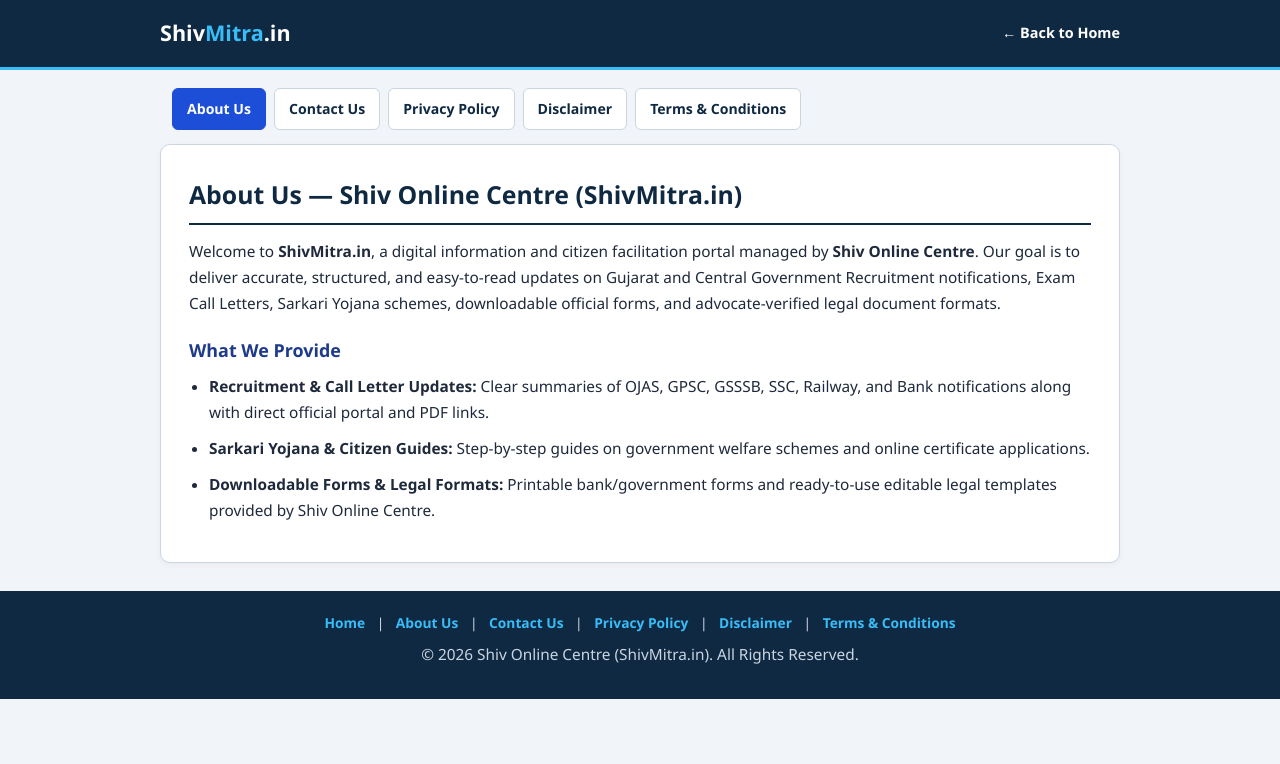
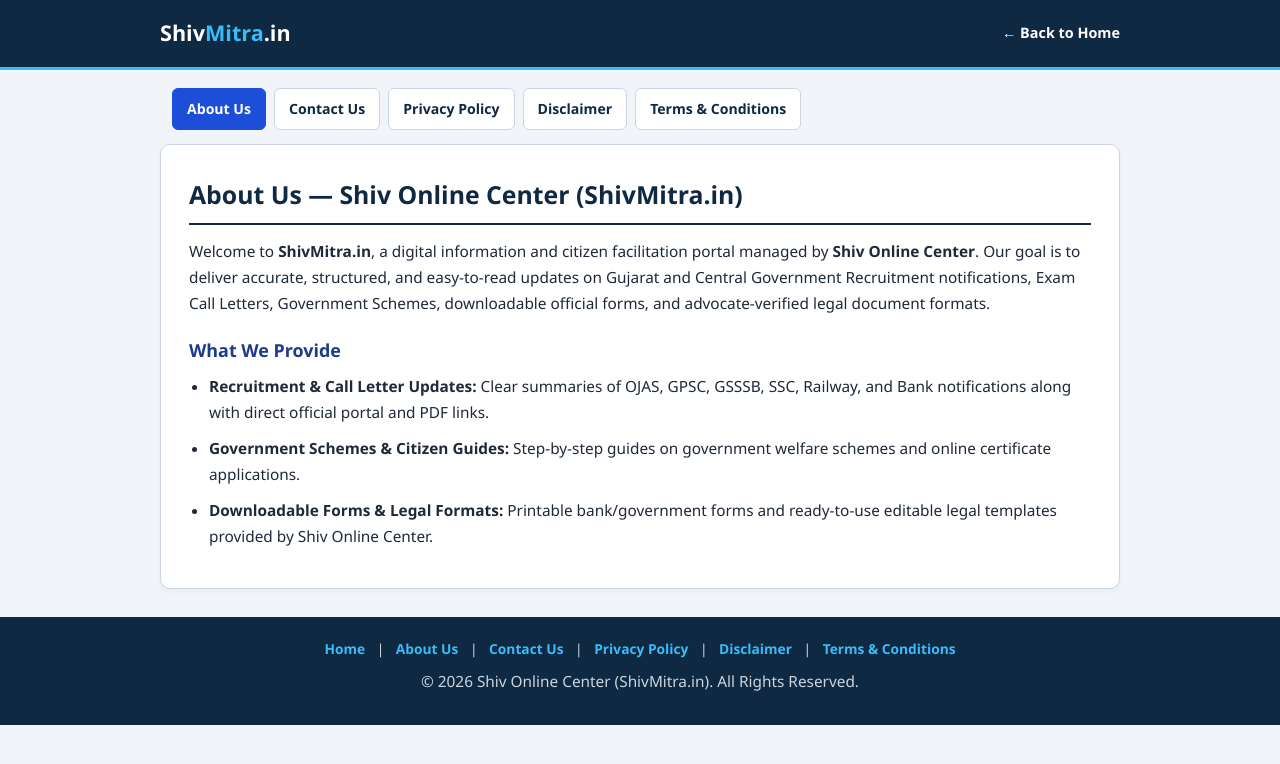
Before and after one commit to shivmitra03-max/Shiv-Mitra, a plain HTML site: page info.html in a window 1280 px wide. Drawn offline with Linux system fonts and the light colour scheme.

Commit message:
small update

```diff
--- a/info.html
+++ b/info.html
@@ -3,7 +3,7 @@
 <head>
   <meta charset="UTF-8" />
   <meta name="viewport" content="width=device-width, initial-scale=1.0" />
-  <title>Information & Policies | Shiv Online Centre (ShivMitra.in)</title>
+  <title>Information & Policies | Shiv Online Center (ShivMitra.in)</title>
   <style>
     * { box-sizing: border-box; margin: 0; padding: 0; font-family: 'Segoe UI', system-ui, sans-serif; }
     body { background: #f1f5f9; color: #1e293b; line-height: 1.7; }
@@ -63,31 +63,31 @@
     <a href="info.html?page=disclaimer">Disclaimer</a> |
     <a href="info.html?page=terms">Terms & Conditions</a>
   </div>
-  <p style="margin-top:8px;">&copy; 2026 Shiv Online Centre (ShivMitra.in). All Rights Reserved.</p>
+  <p style="margin-top:8px;">&copy; 2026 Shiv Online Center (ShivMitra.in). All Rights Reserved.</p>
 </footer>
 
 <script>
   const PAGES = {
     about: {
-      title: "About Us — Shiv Online Centre (ShivMitra.in)",
+      title: "About Us — Shiv Online Center (ShivMitra.in)",
       html: `
-        <h1>About Us — Shiv Online Centre (ShivMitra.in)</h1>
-        <p>Welcome to <strong>ShivMitra.in</strong>, a digital information and citizen facilitation portal managed by <strong>Shiv Online Centre</strong>. Our goal is to deliver accurate, structured, and easy-to-read updates on Gujarat and Central Government Recruitment notifications, Exam Call Letters, Sarkari Yojana schemes, downloadable official forms, and advocate-verified legal document formats.</p>
+        <h1>About Us — Shiv Online Center (ShivMitra.in)</h1>
+        <p>Welcome to <strong>ShivMitra.in</strong>, a digital information and citizen facilitation portal managed by <strong>Shiv Online Center</strong>. Our goal is to deliver accurate, structured, and easy-to-read updates on Gujarat and Central Government Recruitment notifications, Exam Call Letters, Government Schemes, downloadable official forms, and advocate-verified legal document formats.</p>
         <h2>What We Provide</h2>
         <ul>
           <li><strong>Recruitment & Call Letter Updates:</strong> Clear summaries of OJAS, GPSC, GSSSB, SSC, Railway, and Bank notifications along with direct official portal and PDF links.</li>
-          <li><strong>Sarkari Yojana & Citizen Guides:</strong> Step-by-step guides on government welfare schemes and online certificate applications.</li>
-          <li><strong>Downloadable Forms & Legal Formats:</strong> Printable bank/government forms and ready-to-use editable legal templates provided by Shiv Online Centre.</li>
+          <li><strong>Government Schemes & Citizen Guides:</strong> Step-by-step guides on government welfare schemes and online certificate applications.</li>
+          <li><strong>Downloadable Forms & Legal Formats:</strong> Printable bank/government forms and ready-to-use editable legal templates provided by Shiv Online Center.</li>
         </ul>
       `
     },
     contact: {
-      title: "Contact Us — Shiv Online Centre (ShivMitra.in)",
+      title: "Contact Us — Shiv Online Center (ShivMitra.in)",
       html: `
-        <h1>Contact Us — Shiv Online Centre</h1>
+        <h1>Contact Us — Shiv Online Center</h1>
         <p>If you have any questions regarding a recruitment notification, need assistance with online form filling, or want to report a correction on <strong>ShivMitra.in</strong>, please reach out to our support desk:</p>
         <div class="contact-box">
-          <p><strong>Organization Name:</strong> Shiv Online Centre</p>
+          <p><strong>Organization Name:</strong> Shiv Online Center</p>
           <p><strong>Official Website:</strong> https://shivmitra.in</p>
           <p><strong>Email Support:</strong> support@shivmitra.in</p>
           <p><strong>Working Hours:</strong> Monday to Saturday, 10:00 AM to 7:00 PM IST</p>
@@ -96,10 +96,10 @@
       `
     },
     privacy: {
-      title: "Privacy Policy — Shiv Online Centre (ShivMitra.in)",
+      title: "Privacy Policy — Shiv Online Center (ShivMitra.in)",
       html: `
         <h1>Privacy Policy</h1>
-        <p>At <strong>ShivMitra.in</strong> (operated by <strong>Shiv Online Centre</strong>), visitor privacy is a top priority. This Privacy Policy explains what information is collected and how it is used.</p>
+        <p>At <strong>ShivMitra.in</strong> (operated by <strong>Shiv Online Center</strong>), visitor privacy is a top priority. This Privacy Policy explains what information is collected and how it is used.</p>
         <h2>1. Log Files & Analytics</h2>
         <p>ShivMitra.in follows standard web analytics practices using Google Analytics 4 (GA4) to understand visitor traffic trends, browser types, and popular pages. This data is aggregated and does not personally identify individual visitors.</p>
         <h2>2. Google AdSense & Advertising Cookies</h2>
@@ -109,23 +109,23 @@
       `
     },
     disclaimer: {
-      title: "Disclaimer — Shiv Online Centre (ShivMitra.in)",
+      title: "Disclaimer — Shiv Online Center (ShivMitra.in)",
       html: `
         <h1>Disclaimer</h1>
-        <p><strong>ShivMitra.in</strong> (operated by <strong>Shiv Online Centre</strong>) is an independent private informational and digital facilitation portal. <strong>We are NOT affiliated with, endorsed by, or connected to any Government entity, Ministry, OJAS, GPSC, GSSSB, SSC, IBPS, or Railway Recruitment Board.</strong></p>
+        <p><strong>ShivMitra.in</strong> (operated by <strong>Shiv Online Center</strong>) is an independent private informational and digital facilitation portal. <strong>We are NOT affiliated with, endorsed by, or connected to any Government entity, Ministry, OJAS, GPSC, GSSSB, SSC, IBPS, or Railway Recruitment Board.</strong></p>
         <h2>Accuracy of Information</h2>
         <p>All recruitment summaries, exam dates, and scheme details published on ShivMitra.in are compiled from official public notifications and newspapers for informational convenience. Candidates must always verify final dates, eligibility rules, and fee details from the official PDF notification before applying.</p>
       `
     },
     terms: {
-      title: "Terms & Conditions — Shiv Online Centre (ShivMitra.in)",
+      title: "Terms & Conditions — Shiv Online Center (ShivMitra.in)",
       html: `
         <h1>Terms & Conditions</h1>
-        <p>By accessing and using <strong>ShivMitra.in</strong> (managed by <strong>Shiv Online Centre</strong>), you agree to comply with the following terms:</p>
+        <p>By accessing and using <strong>ShivMitra.in</strong> (managed by <strong>Shiv Online Center</strong>), you agree to comply with the following terms:</p>
         <ul>
           <li>All original articles, structured tables, and guides on this portal are for personal informational use only and may not be scraped or republished without permission.</li>
-          <li>Digital legal formats and facilitation services offered by Shiv Online Centre are provided as standard templates; users should verify legal suitability for their specific requirement.</li>
-          <li>Shiv Online Centre reserves the right to update, modify, or remove any content or service listing at any time without prior notice.</li>
+          <li>Digital legal formats and facilitation services offered by Shiv Online Center are provided as standard templates; users should verify legal suitability for their specific requirement.</li>
+          <li>Shiv Online Center reserves the right to update, modify, or remove any content or service listing at any time without prior notice.</li>
         </ul>
       `
     }
```
Also changed, not shown: forms.html (+5 -5 lines), index.html (+5 -5 lines), legal-formats.html (+5 -5 lines), post.html (+5 -5 lines).
